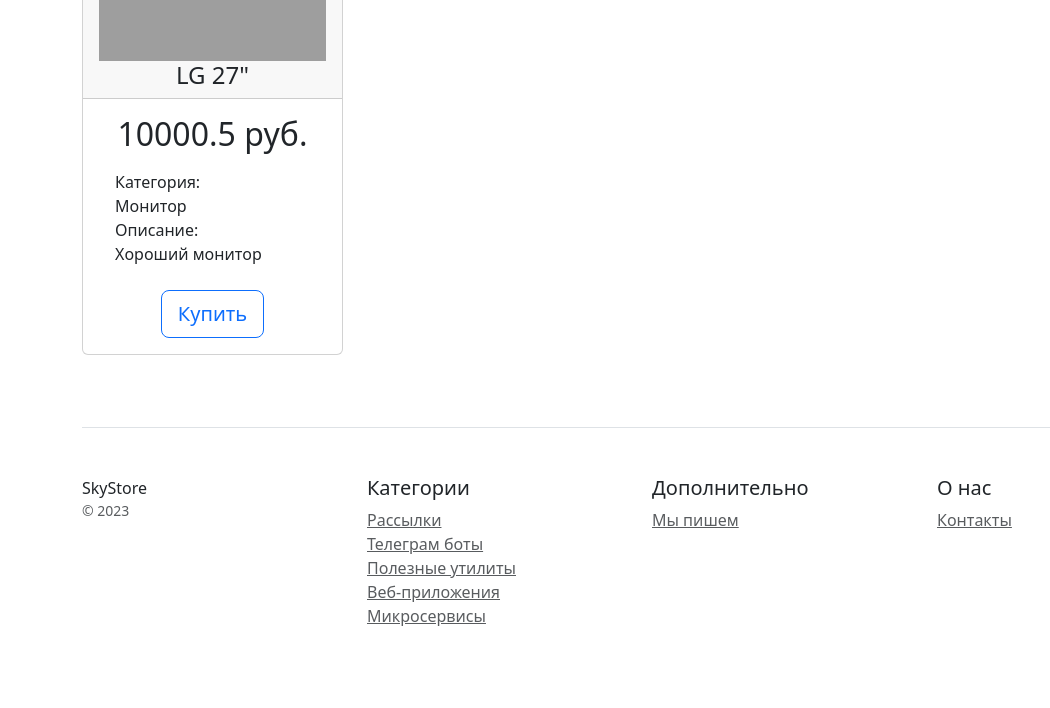
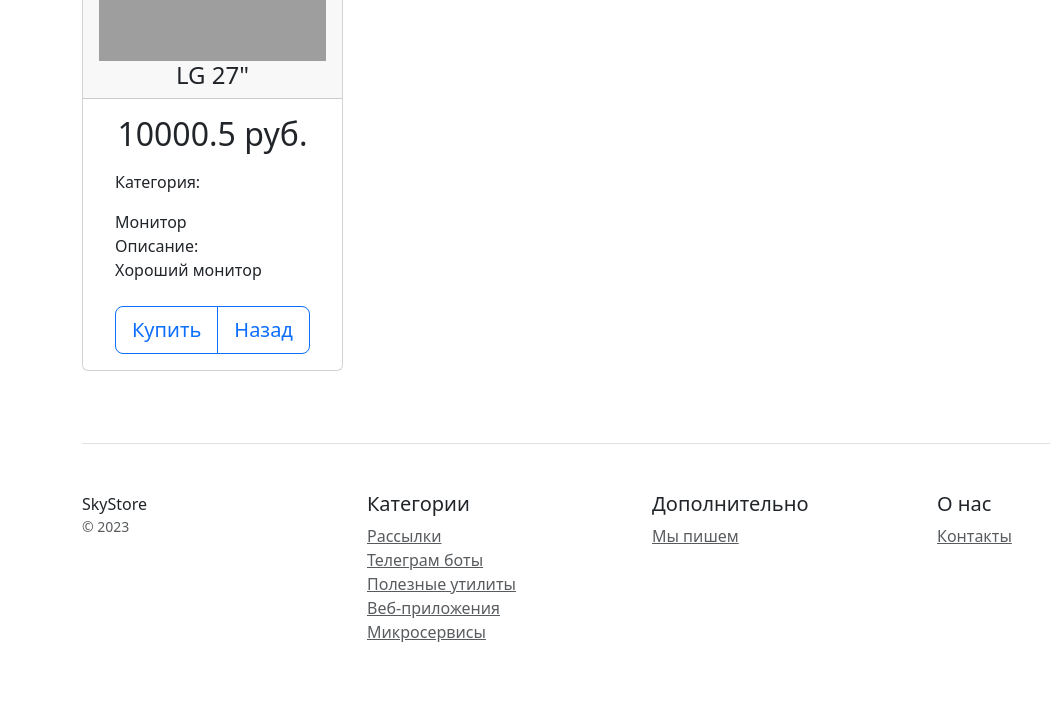
Before and after one commit to Zadorozhnyy-Dmitry/HW_19.2, a Django app: page /product/3 in a window 1280 px wide. Shown: the part 402-1110 px from the top of the page, without its empty margins (0-1050 px from the left). Before the commit the page ends 1028 px from the top, so only its background shows below. Run offline with Django 5.2, Linux system fonts and the light colour scheme; data comes from the database, SQL or seed files in the repository; some libraries are stand-ins or nearby versions; grey boxes are pictures that could not be loaded.

Commit message:
HW_20.2 реализованы переходы по страницам с помощью кнопок

```diff
--- a/catalog/templates/product_about.html
+++ b/catalog/templates/product_about.html
@@ -13,13 +13,15 @@
             <div class="card-body">
                 <h2 class="card-title pricing-card-title">{{ product.price }} руб.</h2>
                 <ul class="list-unstyled mt-3 mb-4 text-start m-3">
-                    <l1>Категория:</l1>
+                    <p>Категория:</p>
                     <li>{{ product.category | title}}</li>
                     <l1>Описание:</l1>
                     <li>{{ product.description | truncatechars:100 }}</li>
                 </ul>
                 <div class="btn-group">
-                    <button type="button" class="btn btn-lg btn-block btn-outline-primary">Купить</button>
+                    <a class="btn btn-lg btn-block btn-outline-primary" href="#" role="button">Купить</a>
+                    <a class="btn btn-lg btn-block btn-outline-primary"
+                       href="{% url 'catalog:home' %}" role="button">Назад</a>
                 </div>
             </div>
         </div>
--- a/catalog/templates/products_list.html
+++ b/catalog/templates/products_list.html
@@ -17,8 +17,8 @@
                     <li>{{ product.description | truncatechars:100 }}</li>
                 </ul>
                 <div class="btn-group">
-                    <button type="button" class="btn btn-lg btn-block btn-outline-primary">О товаре</button>
-                    <button type="button" class="btn btn-lg btn-block btn-outline-primary">Купить</button>
+                    <a class="btn btn-lg btn-block btn-outline-primary" href="{% url 'catalog:product_about' product.pk %}" role="button">О товаре</a>
+                    <a class="btn btn-lg btn-block btn-outline-primary" href="#" role="button">Купить</a>
                 </div>
             </div>
         </div>
```
